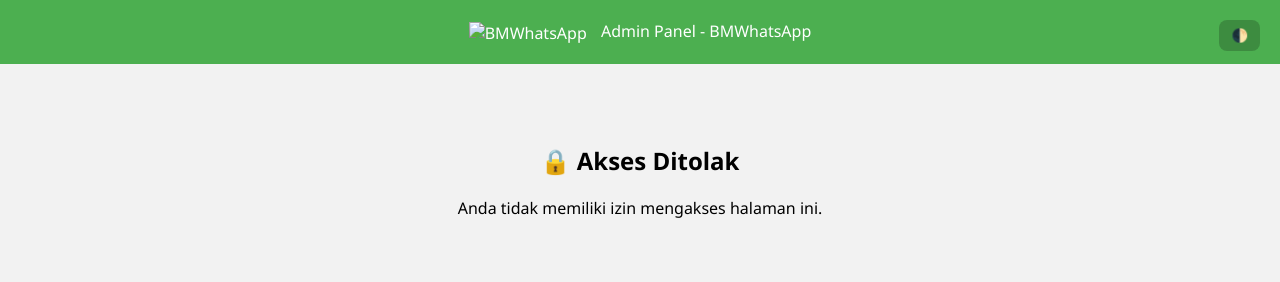
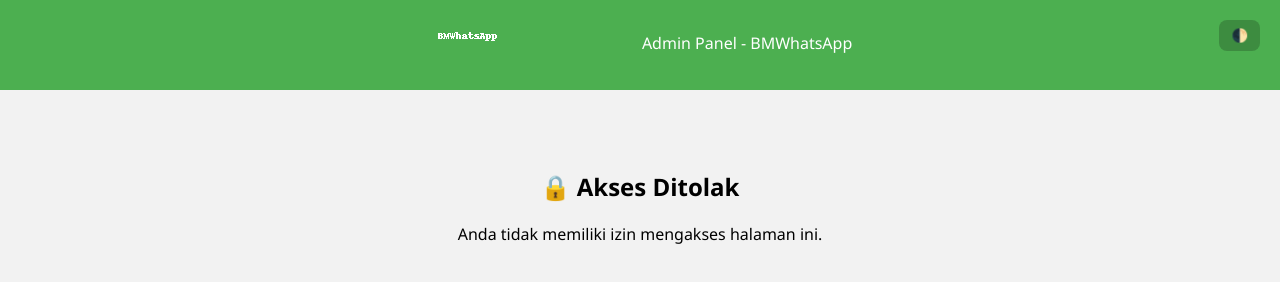
Before and after one commit to meta4tech/bmwhatsapp-admin, a plain HTML site: page admin.html in a window 1280 px wide. Drawn offline with Linux system fonts and the light colour scheme.

Commit message:
Update admin.html

```diff
--- a/admin.html
+++ b/admin.html
@@ -8,7 +8,7 @@
 </head>
 <body>
   <header>
-    <img src="assets/logo.png" class="logo" alt="BMWhatsApp" />
+    <img src="logo.png" class="logo" alt="BMWhatsApp" />
     <span>Admin Panel - BMWhatsApp</span>
     <button id="themeToggle">🌓</button>
   </header>
```
